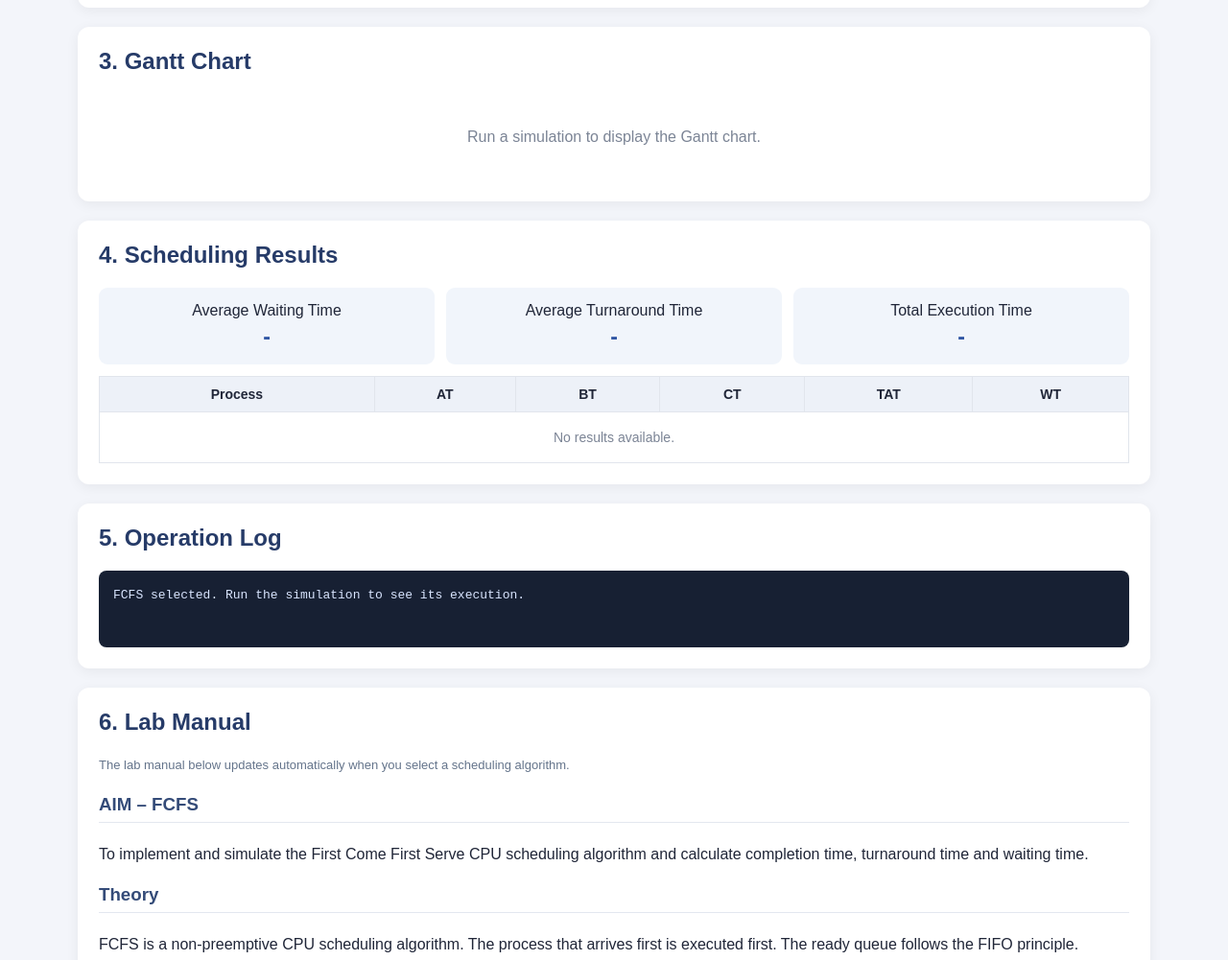
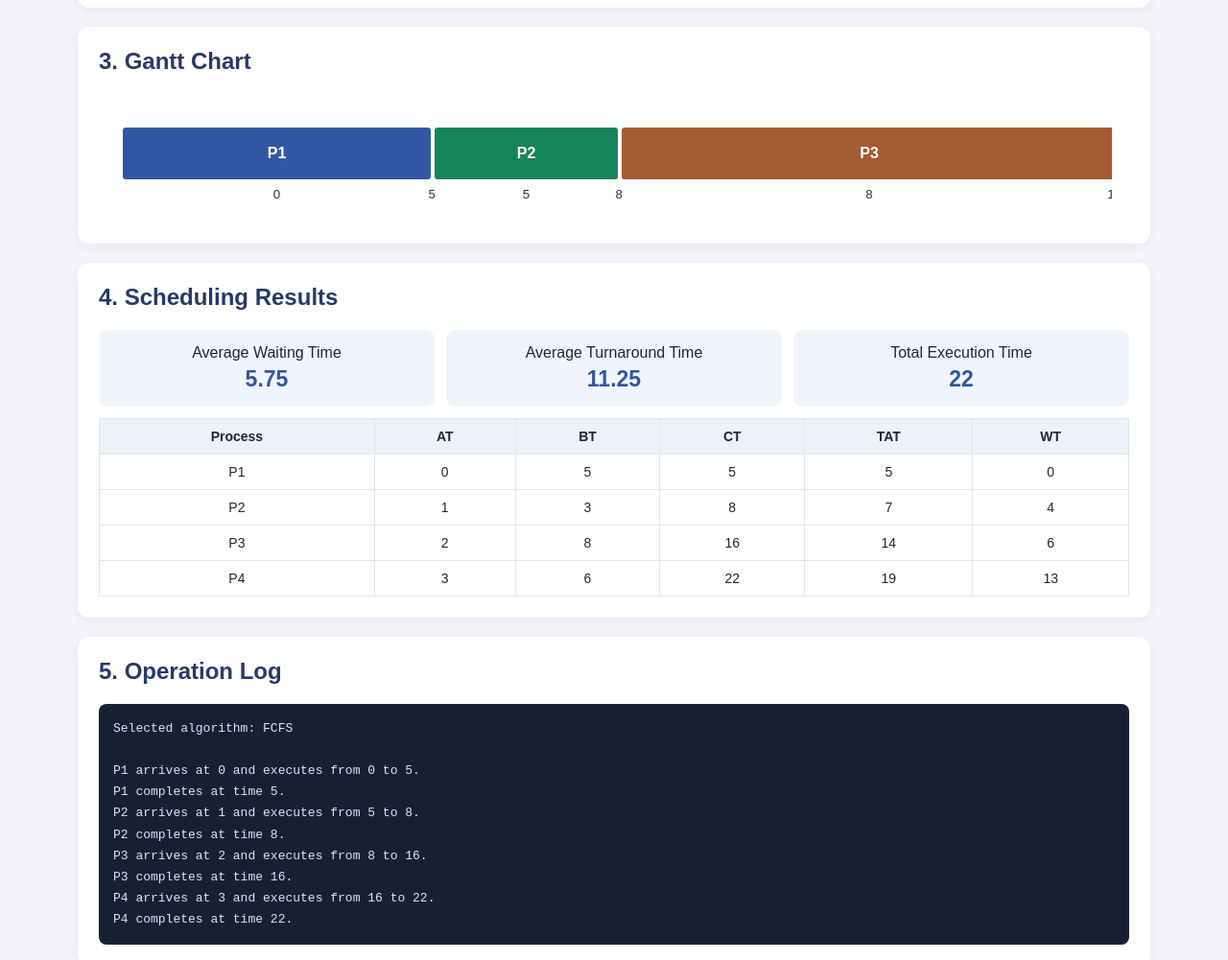
Before and after one commit to bonthavijayalaxmi9/CPU-Scheduling-Simulator, a plain HTML site: page index.html in a window 1280 px wide. Shown: the part 1158-2159 px from the top of the page at 96% size. Drawn offline with Linux system fonts and the light colour scheme.

Commit message:
sample simulation

```diff
--- a/index.html
+++ b/index.html
@@ -941,9 +941,11 @@ ${algorithm==="RR"?"Time Quantum: 2":""}${algorithm==="MLFQ"?"Queue 1 Quantum: 2
     <p>Thus, the ${d.title} algorithm was demonstrated using the CPU Scheduling Simulator. The completion time, turnaround time and waiting time were calculated for the given processes.</p>
   `;
 }
-loadSample();
-changeAlgorithm();
-renderProcesses();
+window.addEventListener("load", function () {
+    loadSample();        // Load sample processes
+    changeAlgorithm();   // Initialize algorithm info and lab manual
+    runSimulation();    // Automatically execute the simulation
+});
 </script>
 </body>
 </html>
```
